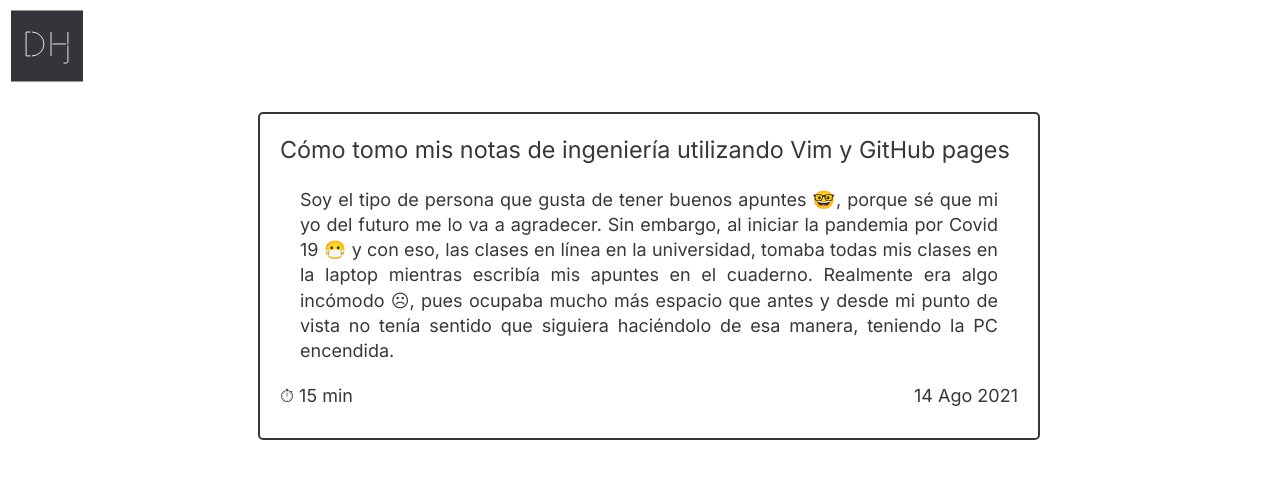
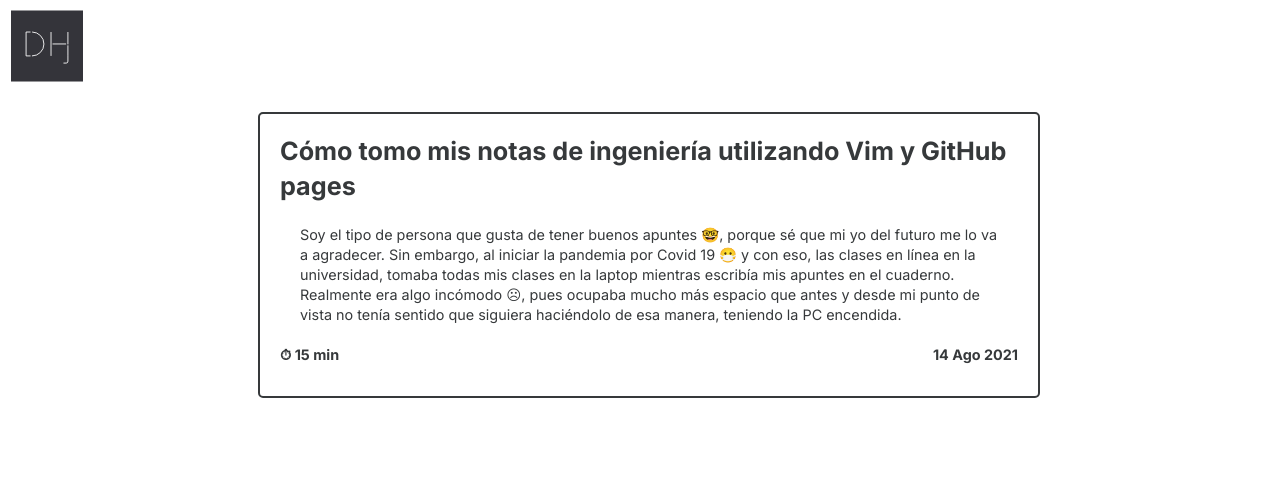
Before and after one commit to danielhj1998/blogger, a Jekyll site: the page built from index.html, in a window 1280 px wide. Shown: the top 479 px of the page. Built offline with Jekyll 4.4.1, drawn with Linux system fonts in a browser that asks for light colours; nearby versions of some CDN libraries.

Commit message:
Changed post link font styles

```diff
--- a/css/main.scss
+++ b/css/main.scss
@@ -142,7 +142,8 @@
     -webkit-transition: all 0.1s linear;
     transition: all 0.1s linear;
     li {
-        font-size: $font-size-body * 1.3;
+        font-size: $font-size-body * 1.4;
+        font-weight: 700;
         font-family: "Inter", sans-serif
     }
     &:hover {
@@ -154,10 +155,11 @@
         color: $dark;
     }
     p {
-        text-align: justify;
+        font-size: 80%;
         margin: 10px 20px;
     }
     div {
+        font-weight: 700;
         display: flex;
         flex-direction: row;
         width: 100%;
```
